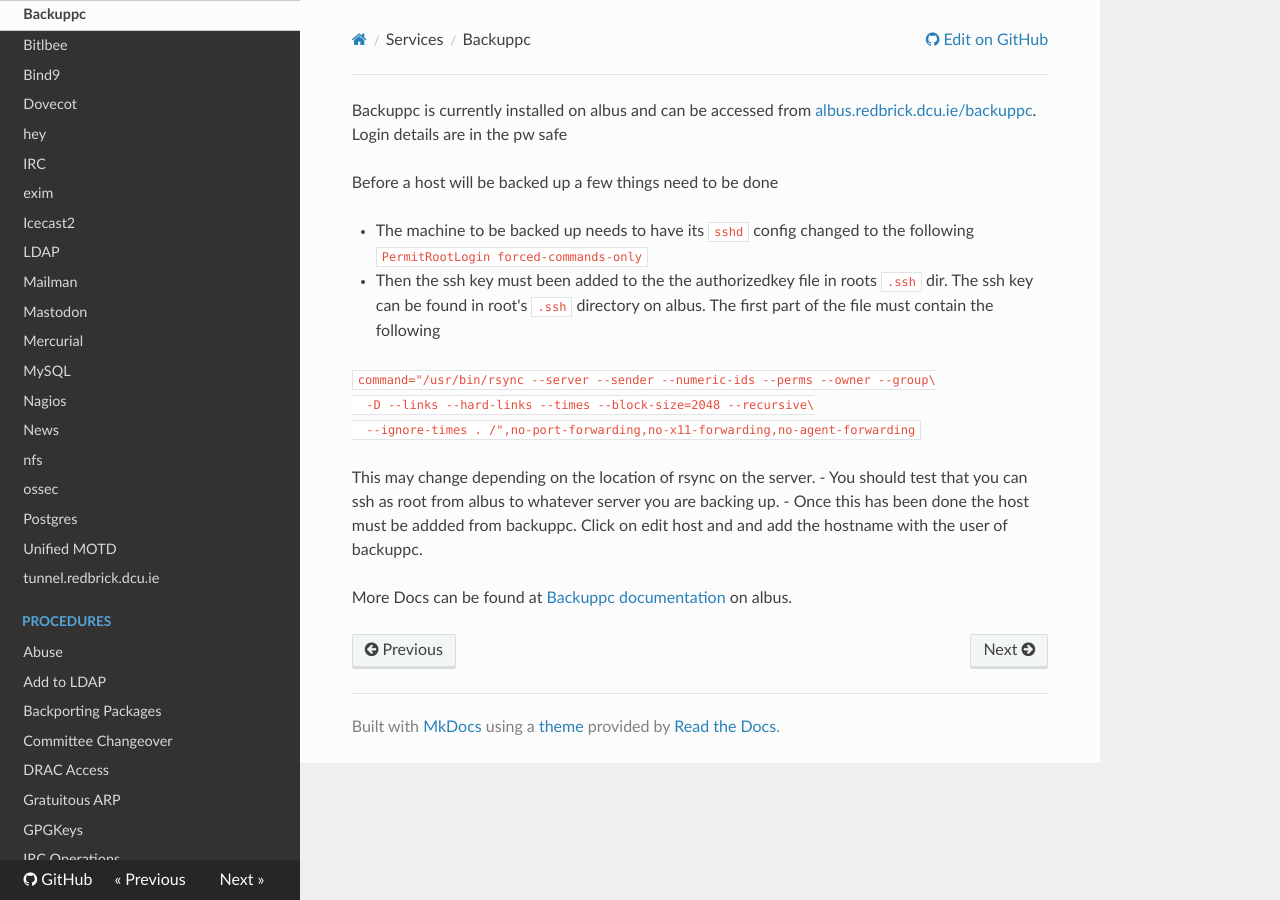
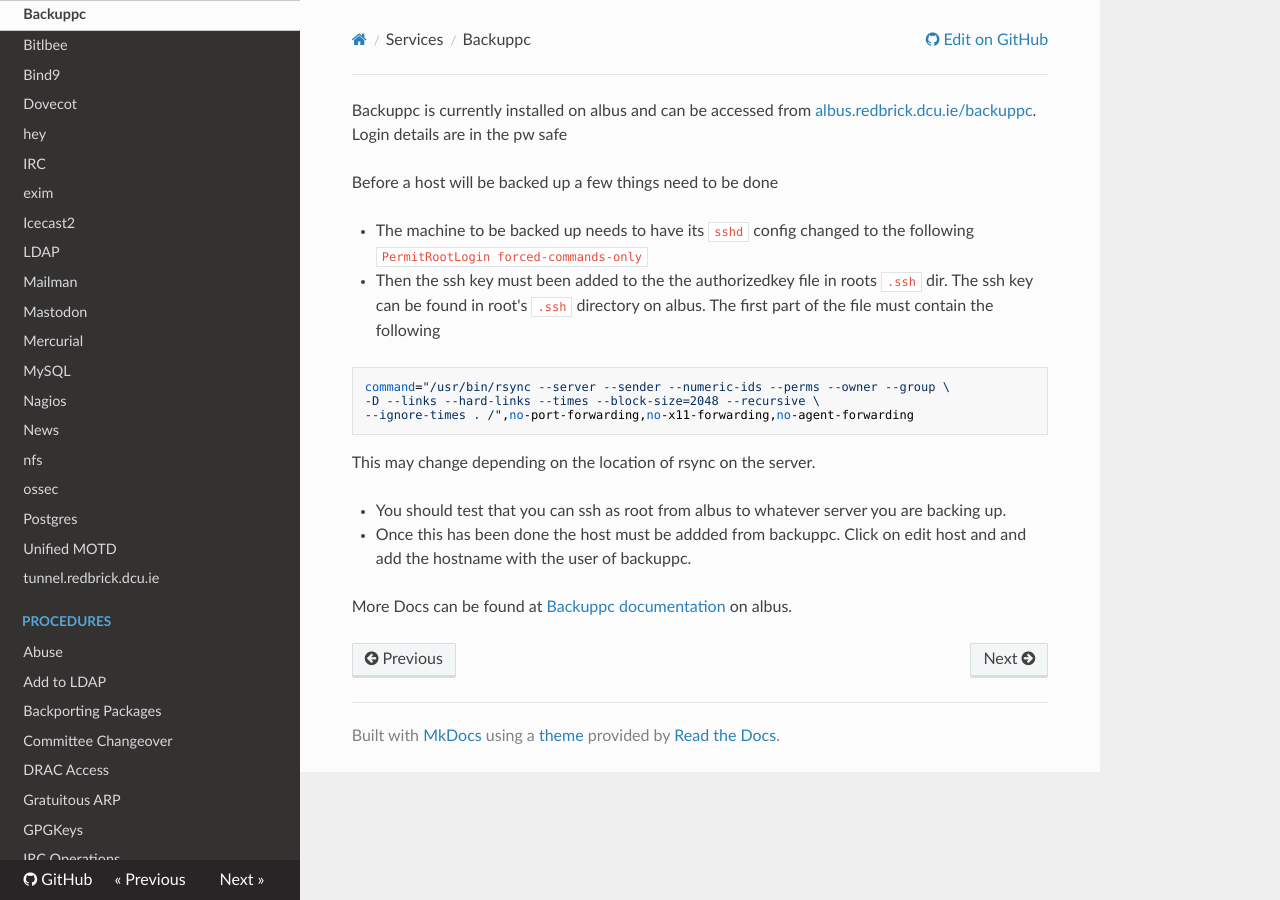
Before and after one commit to redbrick/docs-old, an MkDocs documentation site: the page built from docs/services/backuppc.md, in a window 1280 px wide. Built offline with MkDocs 1.6.1, drawn with Linux system fonts in a browser that asks for light colours; nearby versions of some CDN libraries; old or Windows-style settings are respelled for this version of MkDocs.

Commit message:
close #24 (#46)

````diff
--- a/docs/services/backuppc.md
+++ b/docs/services/backuppc.md
@@ -10,13 +10,13 @@ Before a host will be backed up a few things need to be done
   `.ssh` dir. The ssh key can be found in root's `.ssh` directory on albus.
   The first part of the file must contain the following
 
-  ```
-  command="/usr/bin/rsync --server --sender --numeric-ids --perms --owner --group\
-  -D --links --hard-links --times --block-size=2048 --recursive\
-  --ignore-times . /",no-port-forwarding,no-x11-forwarding,no-agent-forwarding
-  ```
+```
+command="/usr/bin/rsync --server --sender --numeric-ids --perms --owner --group \
+-D --links --hard-links --times --block-size=2048 --recursive \
+--ignore-times . /",no-port-forwarding,no-x11-forwarding,no-agent-forwarding
+```
+This may change depending on the location of rsync on the server.
 
-  This may change depending on the location of rsync on the server.
 - You should test that you can ssh as root from albus to whatever server
   you are backing up.
 - Once this has been done the host must be addded from backuppc. Click on
````
